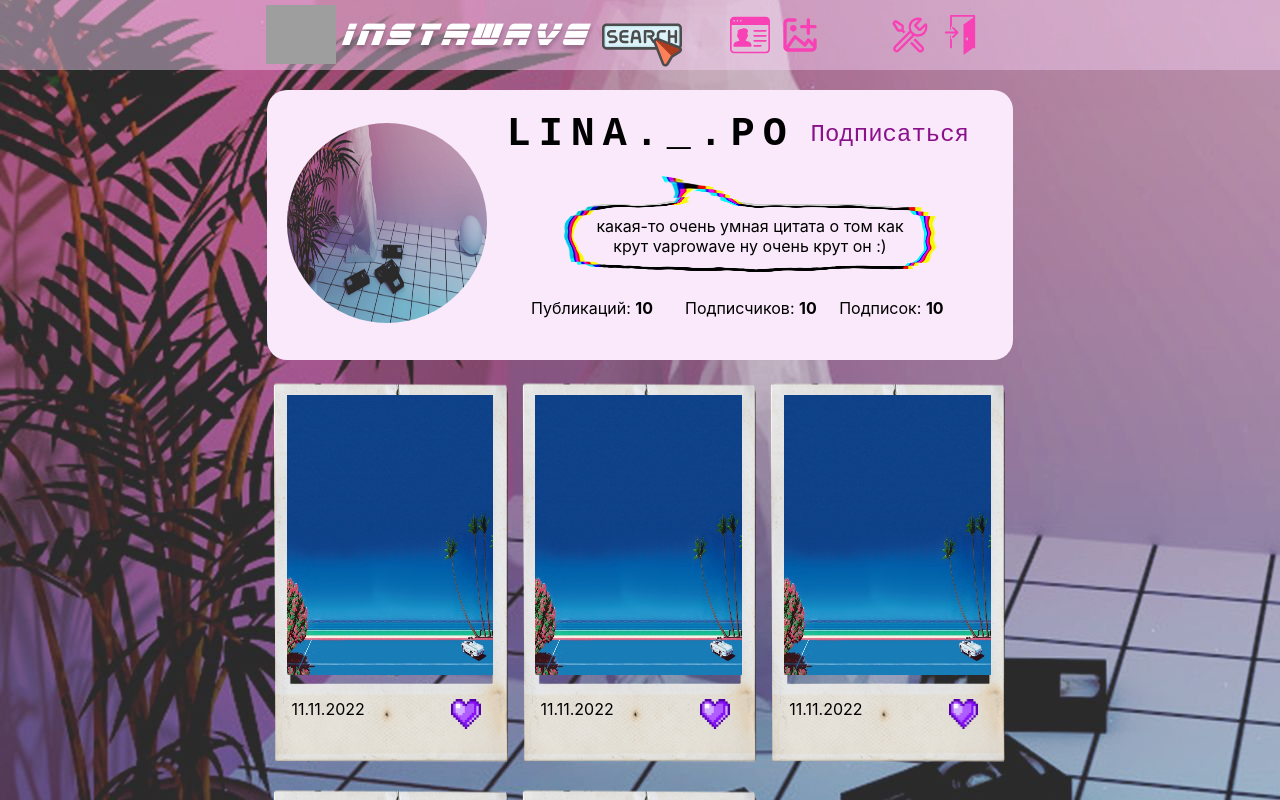
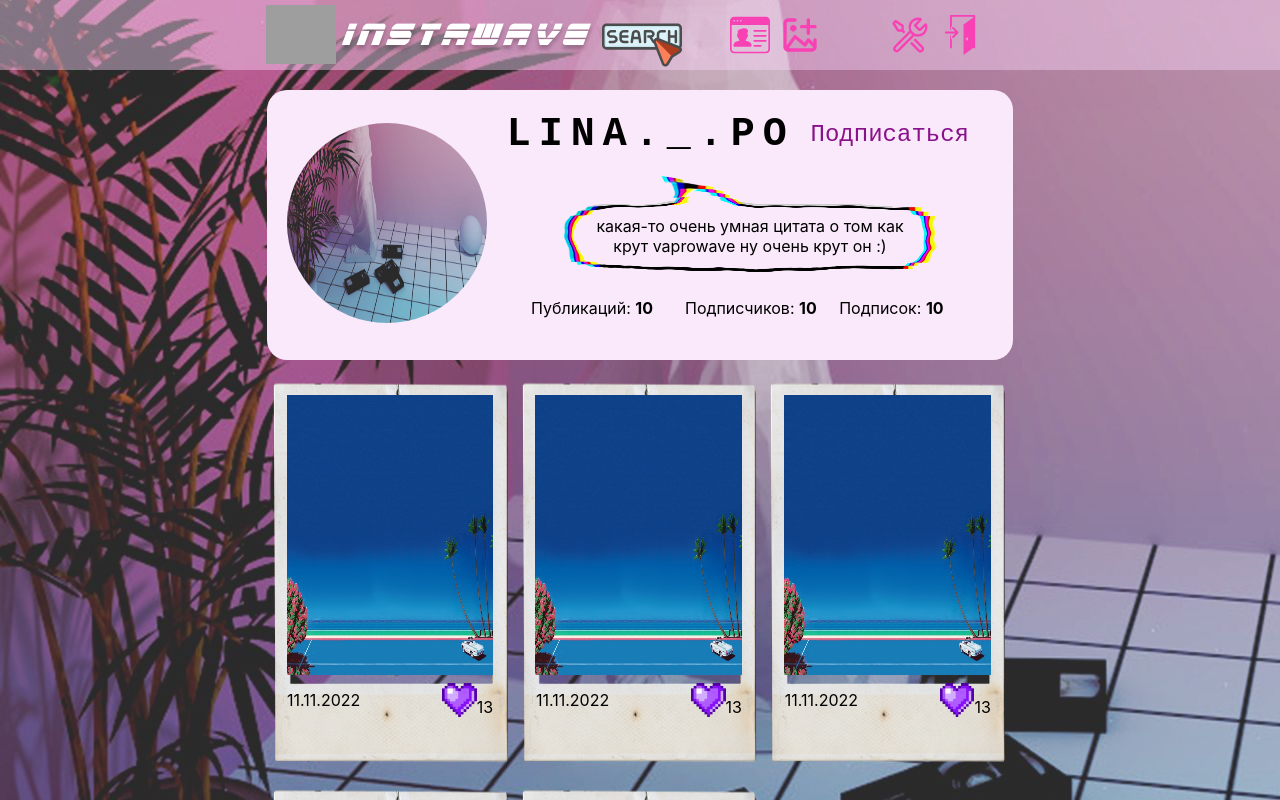
Before and after one commit to PolinaChubenko/InstaWave, a React (Create React App) app in the folder app/: page /profile in a window 1280 px wide. Shown: the top 800 px of the page. Built offline with nearby package versions, Linux system fonts and the light colour scheme; grey boxes are pictures that could not be loaded.

Commit message:
posts done

```diff
--- a/app/src/components/Main/Profile/Post.js
+++ b/app/src/components/Main/Profile/Post.js
@@ -8,7 +8,11 @@ const Post = () => {
             <img alt='demo1' src={demo1} className={style.post_img} />
             <div className={style.post_description}>
                 <p>11.11.2022</p>
-                <img alt='like' src={like} className={style.post_description_like}/>
+                <div className={style.post_description_like}>
+                    <img alt='like' src={like}/>
+                    <div className={style.bottom_right}>13</div>
+                </div>
+
             </div>
         </div>
     )
--- a/app/src/components/Main/Profile/Profile.module.css
+++ b/app/src/components/Main/Profile/Profile.module.css
@@ -115,15 +115,29 @@
 .post_description {
     display: flex;
     padding: 0 10%;
+    margin: -1em;
+    align-items: center;
 }
 
 .post_description p {
     margin: 0;
+    padding-left: 5%;
 }
 
 .post_description_like {
+    display: flex;
     margin-left: auto;
-    margin-right: 5%;
+    margin-right: 13%;
     height: 15%;
     width: 15%;
 }
+
+.post_description_like img {
+    height: 100%;
+    width: 100%;
+}
+
+.bottom_right {
+    margin-bottom: 0;
+    margin-top: auto;
+}
```
